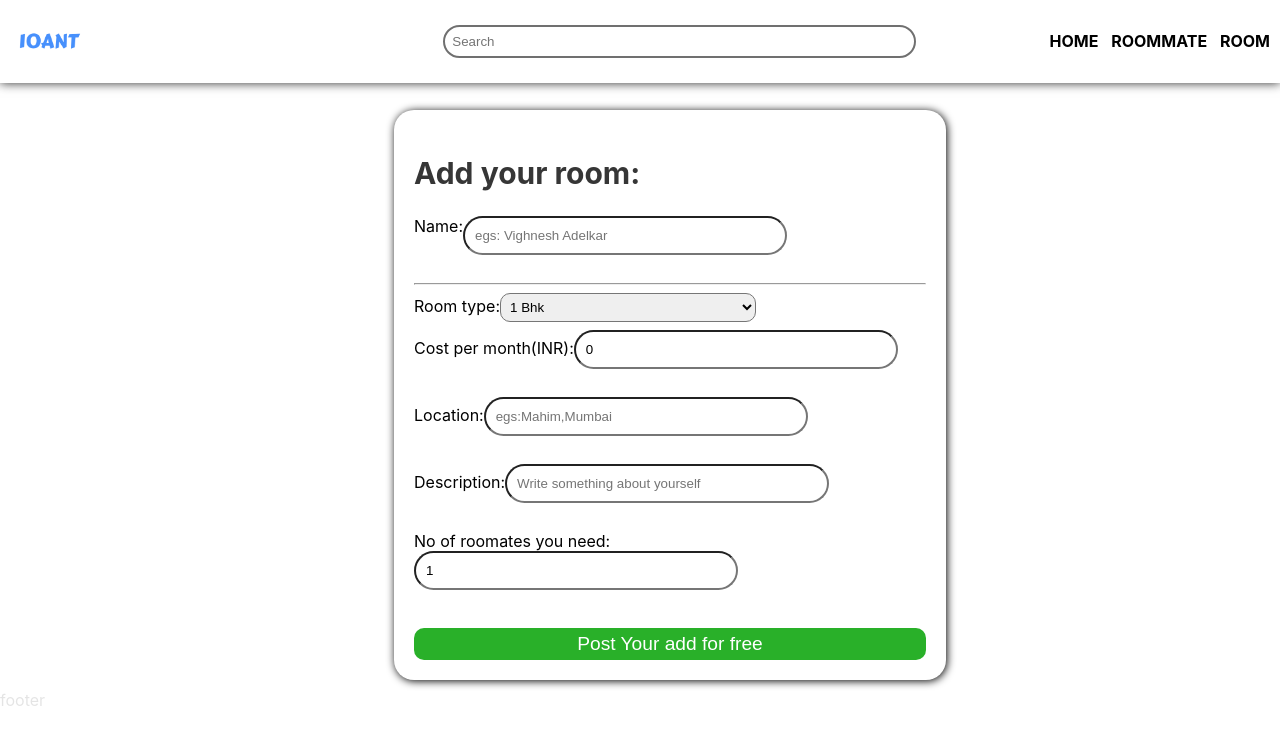
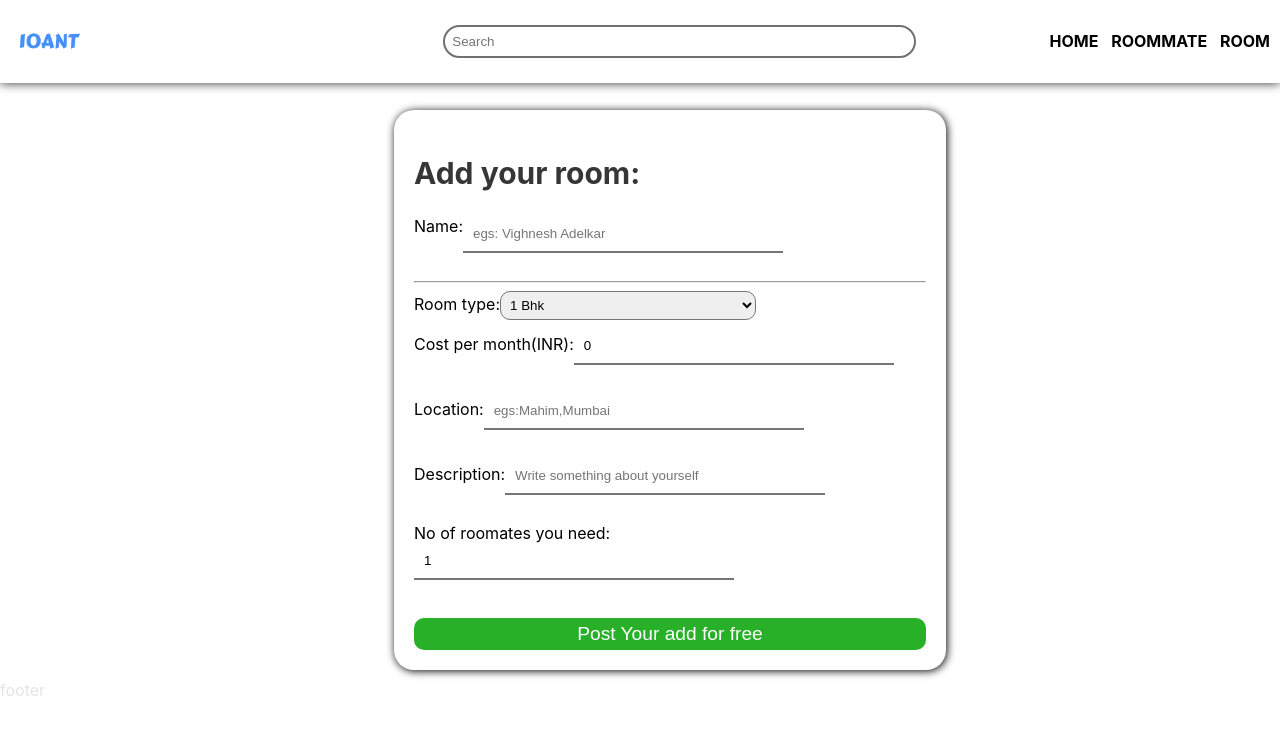
Before and after one commit to vighneshadelkar/10Ant, a React (Create React App) app in the folder 10ant/: page /addroom in a window 1280 px wide. Shown: the top 744 px of the page. Built offline with nearby package versions, Linux system fonts and the light colour scheme.

Commit message:
changed addroom css

```diff
--- a/10ant/src/pages/Addroom/Addroom.css
+++ b/10ant/src/pages/Addroom/Addroom.css
@@ -20,10 +20,14 @@
     box-shadow: 1px 1px 8px black;
 }
 
-input{
-    width: 100%;
-    border-radius: 10px;
-    padding: 5px;
+form input{
+    /* width: 100%; */
+    border-top: 0px;
+    border-left: 0px;
+    border-right: 0px;
+    border-radius: 0px;
+    padding: 10px;
+    align-items: center;
 
 
 }
```
